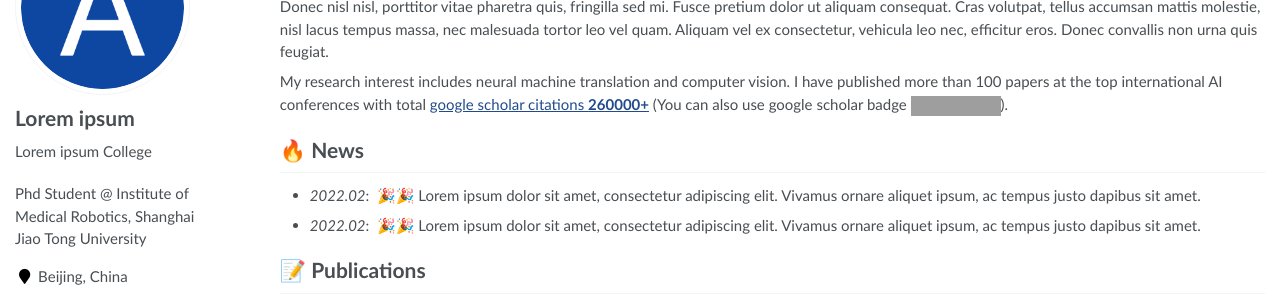
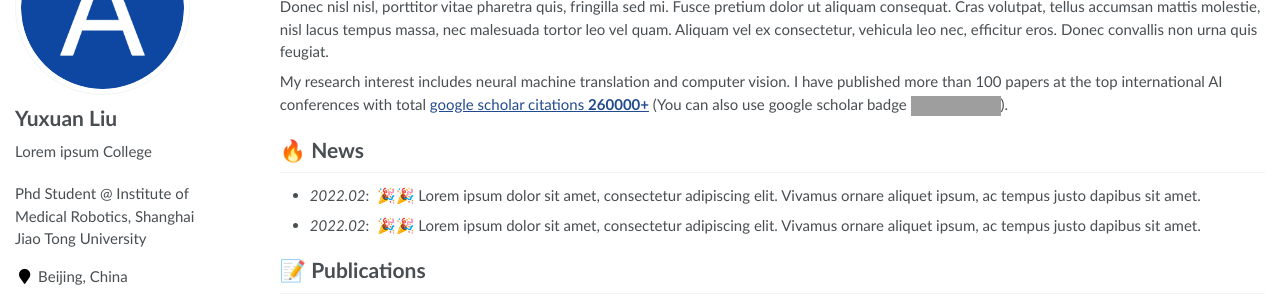
Before and after one commit to Lrnyux/Lrnyux.github.io, a Jekyll site: the page built from _pages/about.md, in a window 1280 px wide. Shown: the part 171-471 px from the top of the page. Built offline with Jekyll 4.4.1, drawn with Linux system fonts in a browser that asks for light colours; grey boxes are pictures that could not be loaded.

Commit message:
Update _config.yml

```diff
--- a/_config.yml
+++ b/_config.yml
@@ -21,7 +21,7 @@ baidu_site_verification  :  # get baidu_site_verification from https://ziyuan.ba
 
 # Site Author
 author:
-  name             : "Lorem ipsum"
+  name             : "Yuxuan Liu"
   avatar           : "images/android-chrome-512x512.png"
   bio              : "Lorem ipsum College"
   location         : "Beijing, China"
```
